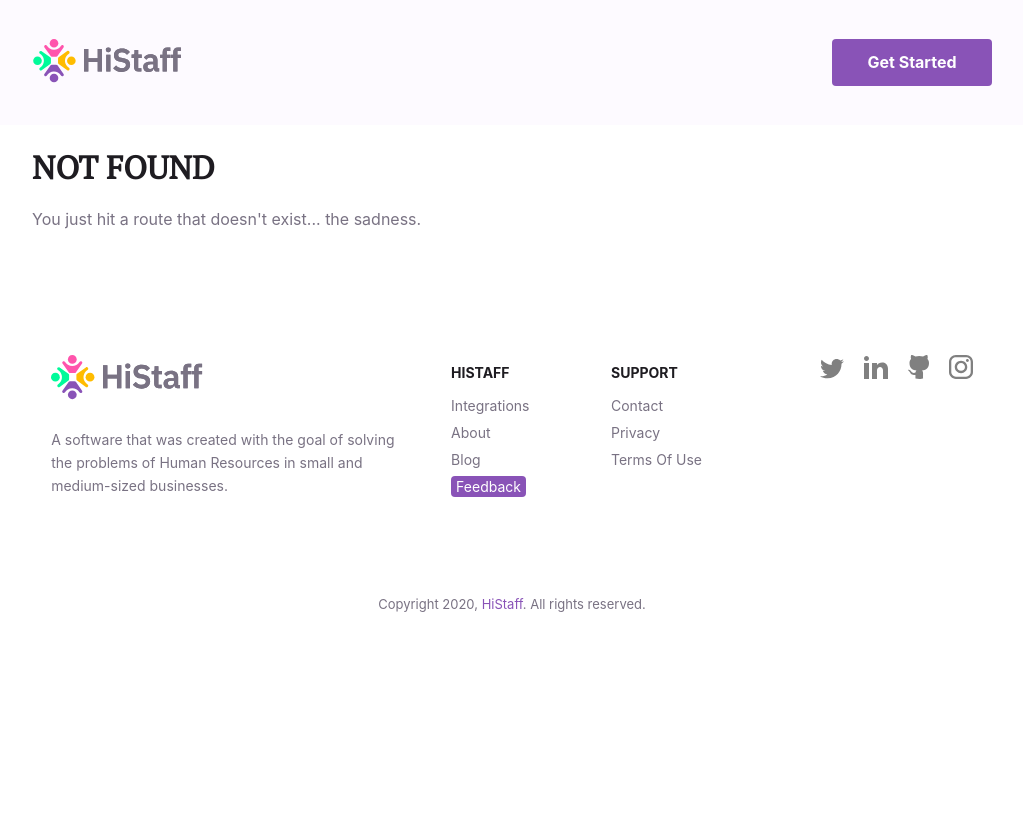
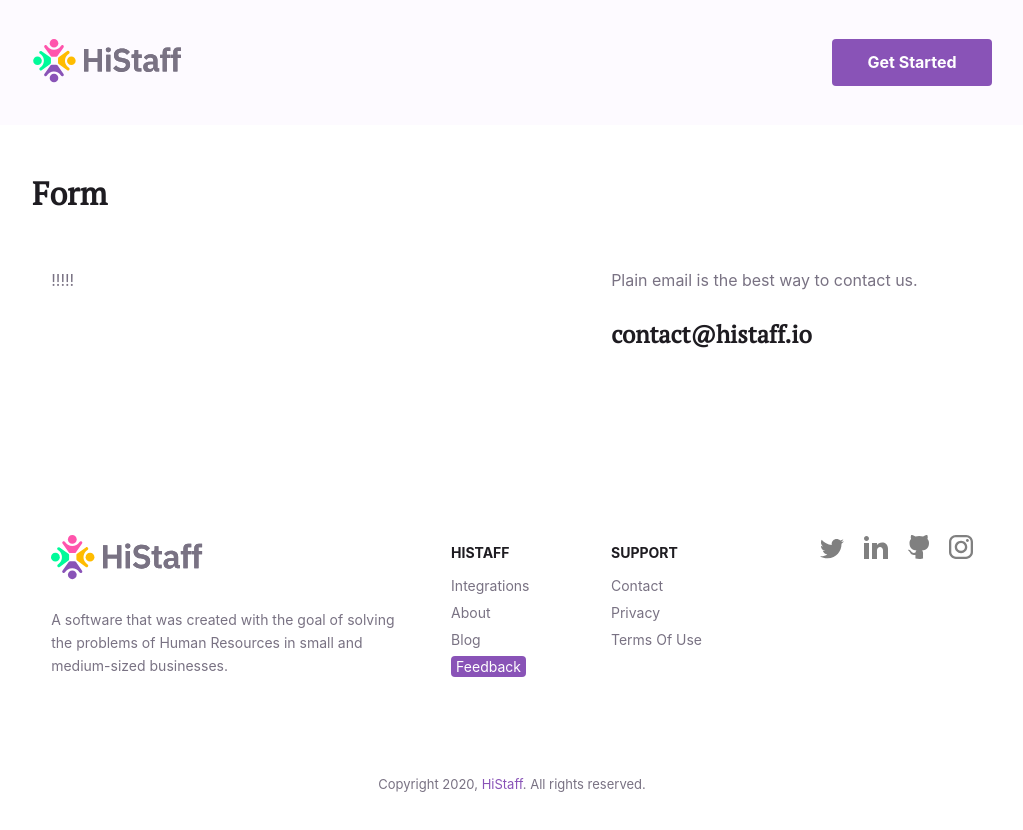
Before and after one commit to kastergarta/microlerning_app, a Gatsby site: page /form in a window 1280 px wide. Before the commit this address had no page. Shown: the whole page, without its empty margins (128-1151 px from the left). Before the commit the page ends 800 px from the top, so only its background shows below. Built offline with nearby package versions, Linux system fonts and the light colour scheme; Gatsby itself is replaced by a stand-in of ours.

Commit message:
form page

```diff
--- /dev/null
+++ b/src/pages/form.js
@@ -0,0 +1,32 @@
+import React from "react"
+
+import Layout from "../components/layout"
+import SEO from "../components/seo"
+
+const FormPage = () => (
+    <Layout>
+        <SEO title="FormPage"/>
+        <div className={"container"}>
+            <div className={"content"}>
+                <div className={"title"}>
+                    <h1>Form</h1>
+                </div>
+
+                <div className={"row"}>
+                    <div className={"col-7"}>
+                        <p>!!!!!</p>
+                    </div>
+
+                    <div className={"col-5"}>
+                        <div className={"contact-items"}>
+                            <p>Plain email is the best way to contact us.</p>
+                            <h2>contact@histaff.io</h2>
+                        </div>
+                    </div>
+                </div>
+            </div>
+        </div>
+    </Layout>
+)
+
+export default FormPage
--- a/src/pages/index.js
+++ b/src/pages/index.js
@@ -2,6 +2,10 @@ import React from "react"
 
 import Layout from "../components/layout"
 import SEO from "../components/seo"
+
+import { Link } from "gatsby"
+
+
 import featureImage from "../../static/images/hero.png";
 import thumbnailEvent from "../../static/images/feature-event.png"
 import thumbnailBoard from "../../static/images/feature-board.png"
@@ -14,7 +18,7 @@ const IndexPage = () => (
         <SEO title="Make your Staff and Workspace Happy"/>
 
         <div className={"page-header home"}>
-            <h1>Make your Staff and Workspace Happy</h1>
+            <h1>Make your Staff and Workspace Happy!!!</h1>
             <p>HiStaff gives your complex the opportunity to increase the percentage of happiness<br/>and enjoyment of your staff and as a result, bring productivity to your workspace.</p>
             <img alt={"Dashboard"} src={featureImage}/>
         </div>
@@ -116,7 +120,7 @@ const IndexPage = () => (
                 </div>
 
                 <div className={"button"}>
-                    <a href="https://app.histaff.io" target={"_blank"}>Get Started</a>
+                    <Link to="/form" title={"Start Learning"}>Start Learning</Link>
                 </div>
             </div>
         </div>
```
